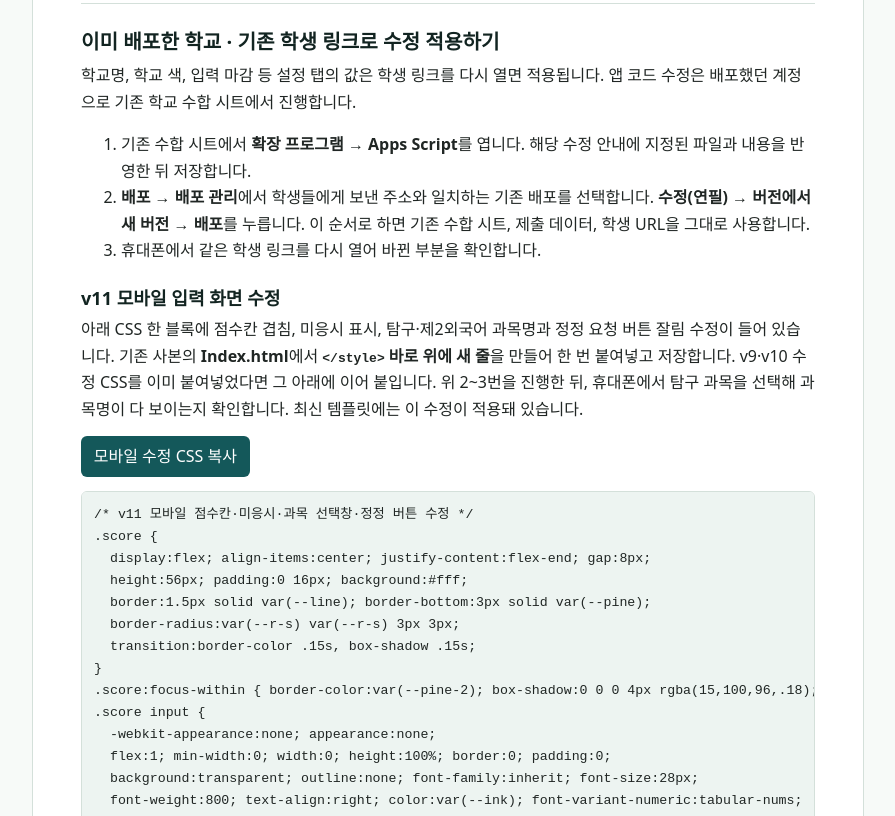
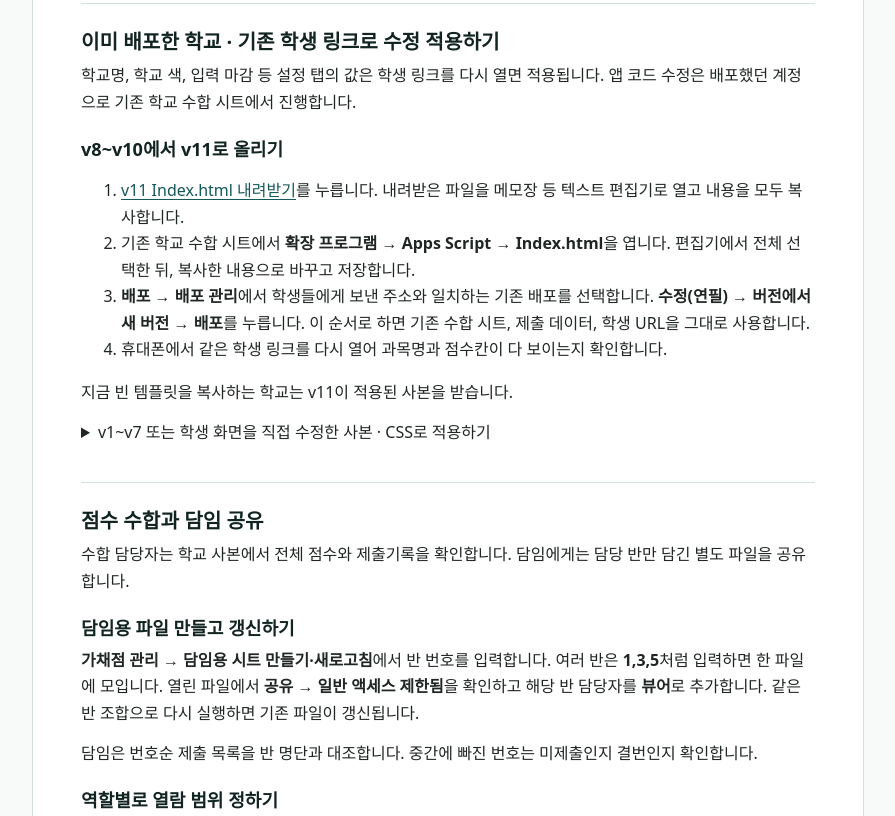
Before and after one commit to thecozyforest/thecozyforest.github.io, a plain HTML site: page suneung-score-guide/index.html in a window 1280 px wide. Shown: the part 1609-2425 px from the top of the page, without its empty margins (192-1087 px from the left). Drawn offline with Linux system fonts and the light colour scheme.

Commit message:
v8~v10 학교용 v11 Index.html 다운로드와 교체 안내

```diff
--- a/suneung-score-guide/index.html
+++ b/suneung-score-guide/index.html
@@ -37,13 +37,17 @@ button.copy{background:var(--link);color:#fff;border:0;border-radius:6px;padding
 <p class="note">학생에게 보낼 링크는 배포 화면에서 복사한 웹 앱 URL입니다. 도름스 게시글에는 위의 빈 템플릿 링크를 올립니다.</p>
 <h2 class="section" id="update-existing">이미 배포한 학교 · 기존 학생 링크로 수정 적용하기</h2>
 <p>학교명, 학교 색, 입력 마감 등 설정 탭의 값은 학생 링크를 다시 열면 적용됩니다. 앱 코드 수정은 배포했던 계정으로 기존 학교 수합 시트에서 진행합니다.</p>
+<h3>v8~v10에서 v11로 올리기</h3>
 <ol>
-<li>기존 수합 시트에서 <strong>확장 프로그램 → Apps Script</strong>를 엽니다. 해당 수정 안내에 지정된 파일과 내용을 반영한 뒤 저장합니다.</li>
+<li><a href="https://github.com/thecozyforest/thecozyforest.github.io/releases/download/suneung-score-v11/Index.html">v11 Index.html 내려받기</a>를 누릅니다. 내려받은 파일을 메모장 등 텍스트 편집기로 열고 내용을 모두 복사합니다.</li>
+<li>기존 학교 수합 시트에서 <strong>확장 프로그램 → Apps Script → Index.html</strong>을 엽니다. 편집기에서 전체 선택한 뒤, 복사한 내용으로 바꾸고 저장합니다.</li>
 <li><strong>배포 → 배포 관리</strong>에서 학생들에게 보낸 주소와 일치하는 기존 배포를 선택합니다. <strong>수정(연필) → 버전에서 새 버전 → 배포</strong>를 누릅니다. 이 순서로 하면 기존 수합 시트, 제출 데이터, 학생 URL을 그대로 사용합니다.</li>
-<li>휴대폰에서 같은 학생 링크를 다시 열어 바뀐 부분을 확인합니다.</li>
+<li>휴대폰에서 같은 학생 링크를 다시 열어 과목명과 점수칸이 다 보이는지 확인합니다.</li>
 </ol>
-<h3>v11 모바일 입력 화면 수정</h3>
-<p>아래 CSS 한 블록에 점수칸 겹침, 미응시 표시, 탐구·제2외국어 과목명과 정정 요청 버튼 잘림 수정이 들어 있습니다. 기존 사본의 <strong>Index.html</strong>에서 <strong><code>&lt;/style&gt;</code> 바로 위에 새 줄</strong>을 만들어 한 번 붙여넣고 저장합니다. v9·v10 수정 CSS를 이미 붙여넣었다면 그 아래에 이어 붙입니다. 위 2~3번을 진행한 뒤, 휴대폰에서 탐구 과목을 선택해 과목명이 다 보이는지 확인합니다. 최신 템플릿에는 이 수정이 적용돼 있습니다.</p>
+<p>지금 빈 템플릿을 복사하는 학교는 v11이 적용된 사본을 받습니다.</p>
+<details>
+<summary>v1~v7 또는 학생 화면을 직접 수정한 사본 · CSS로 적용하기</summary>
+<p>아래 CSS 한 블록에 점수칸 겹침, 미응시 표시, 탐구·제2외국어 과목명과 정정 요청 버튼 잘림 수정이 들어 있습니다. 기존 사본의 <strong>Index.html</strong>에서 <strong><code>&lt;/style&gt;</code> 바로 위에 새 줄</strong>을 만들어 한 번 붙여넣고 저장한 뒤, 위 3~4번을 진행합니다.</p>
 <p><button class="copy" id="copy-mobile-css" type="button">모바일 수정 CSS 복사</button> <span id="copy-mobile-status" role="status"></span></p>
 <pre><code id="mobile-css-patch">/* v11 모바일 점수칸·미응시·과목 선택창·정정 버튼 수정 */
 .score {
@@ -117,6 +121,7 @@ document.getElementById('copy-mobile-css').addEventListener('click', async () =>
   }
 });
 </script>
+</details>
 <h2 class="section">점수 수합과 담임 공유</h2>
 <p>수합 담당자는 학교 사본에서 전체 점수와 제출기록을 확인합니다. 담임에게는 담당 반만 담긴 별도 파일을 공유합니다.</p>
 <h3>담임용 파일 만들고 갱신하기</h3>
```
